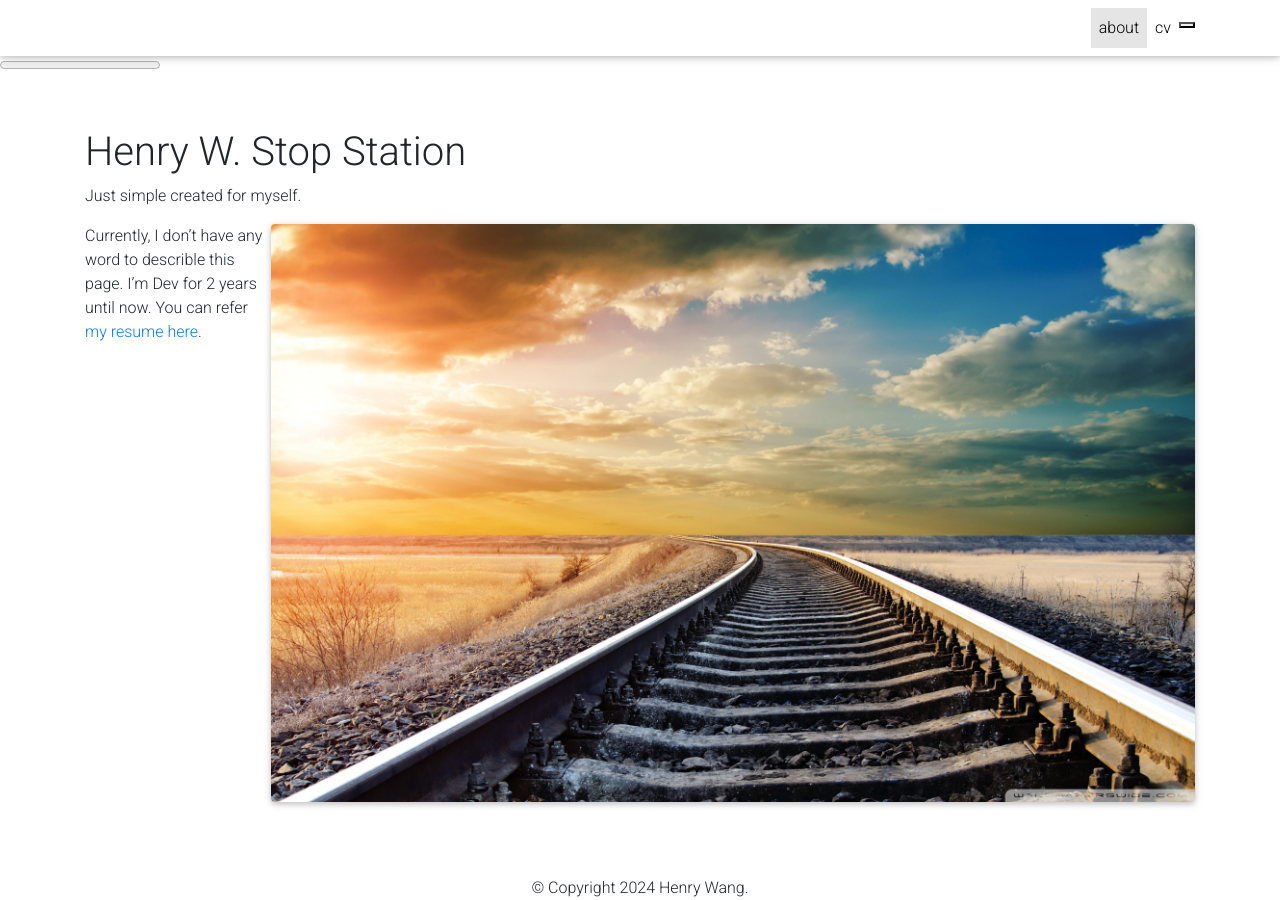
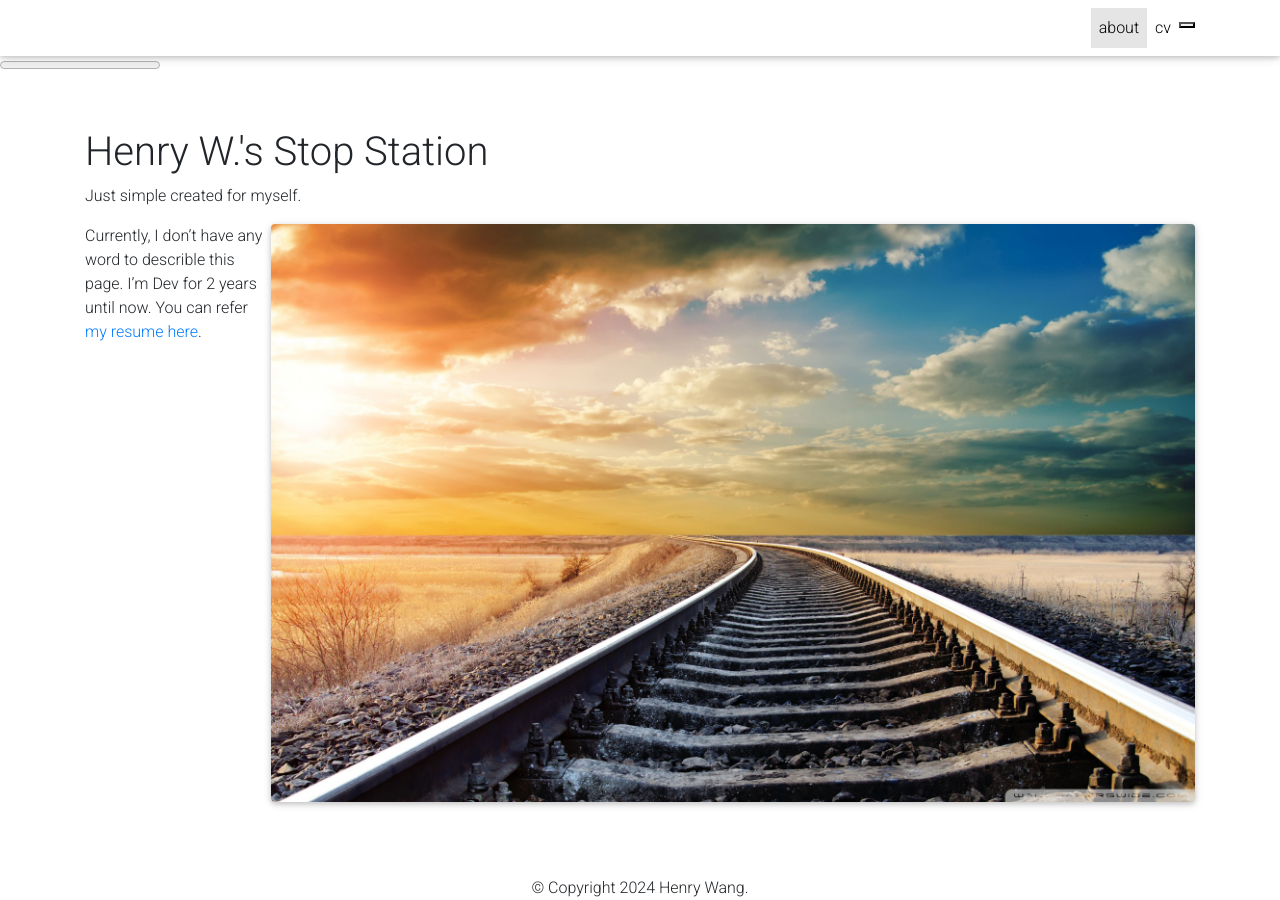
Before and after one commit to henrywangg/henrywangg.github.io, a Jekyll site: the page built from _pages/about.md, in a window 1280 px wide. Built offline with Jekyll 4.4.1, drawn with Linux system fonts in a browser that asks for light colours; full-size pictures stand in for the smaller copies a plugin makes; comment, search, counter and statistics services are not loaded; a style sheet for code colours, icons or effects is not loaded; some of the changed lines change nothing that is shown.

```diff
--- a/_config.yml
+++ b/_config.yml
@@ -2,13 +2,13 @@
 # Site settings
 # -----------------------------------------------------------------------------
 
-title: Henry W. Stop Station # the website title (if blank, full name will be used instead)
+title: Henry W.'s Stop Station # the website title (if blank, full name will be used instead)
 first_name: Henry
 middle_name:
 last_name: Wang
 email: percywangyin@outlook.com
 description: > # the ">" symbol means to ignore newlines until "footer_text:"
-  This is my stop station site. So that remind what I've done
+  This is my stop station, that reminds what I've done.
 footer_text:
 keywords: jekyll, jekyll-theme, academic-website, portfolio-website  # add your own keywords or leave empty
 
```
